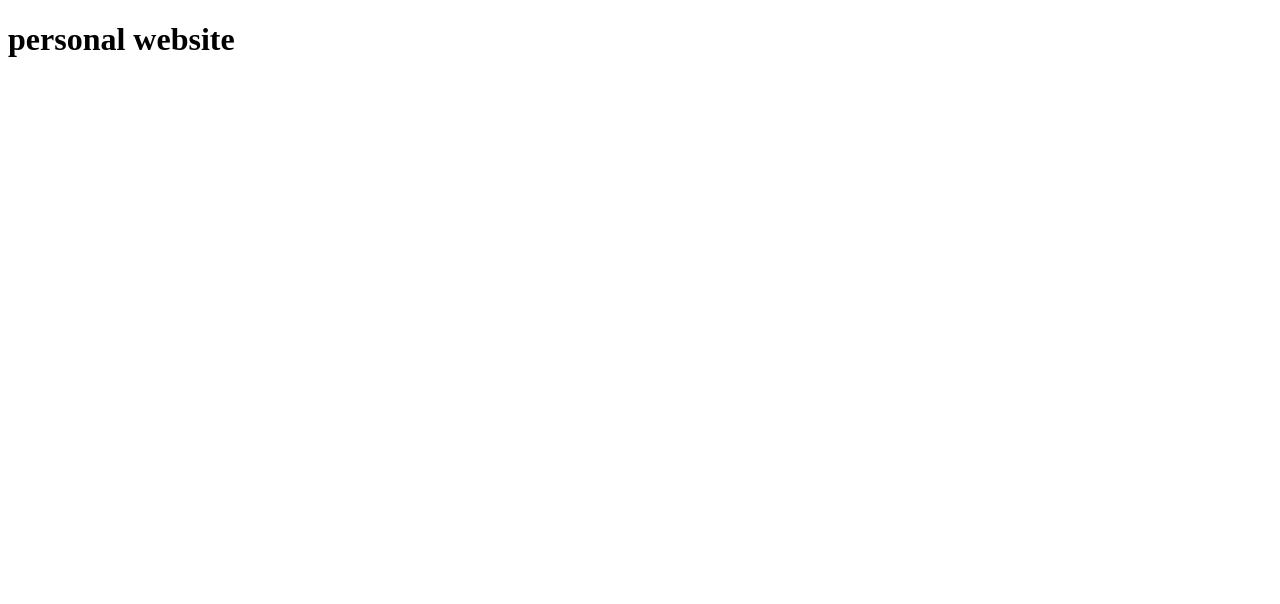
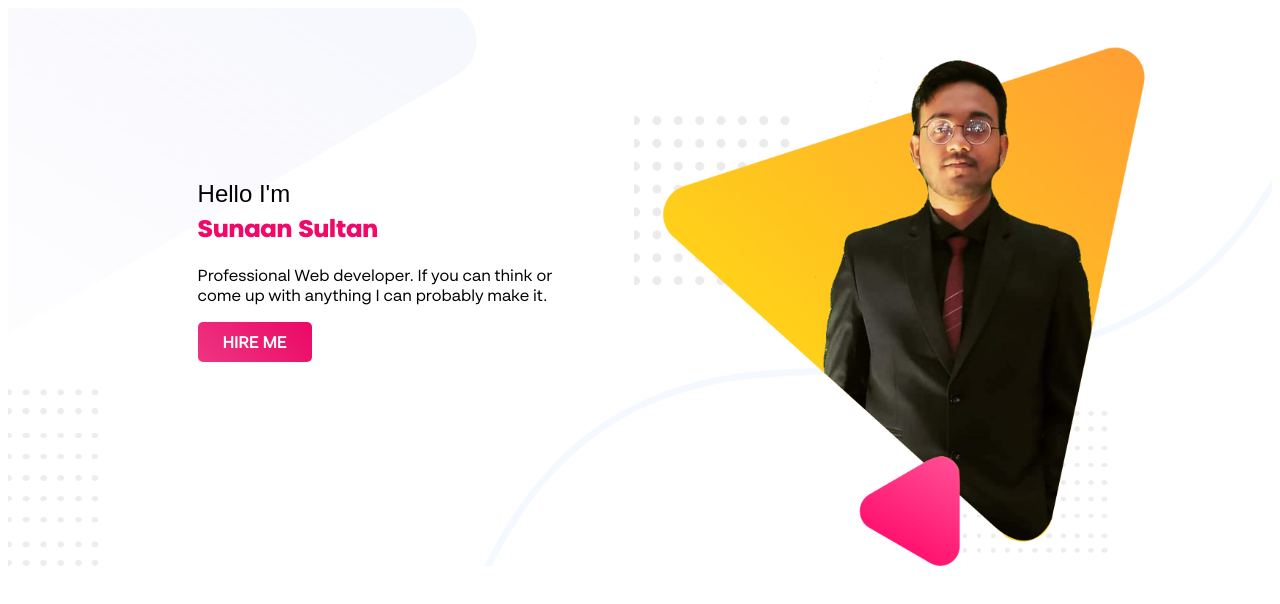
Before and after one commit to Sunaan-Sultan/personal-website, a plain HTML site: page index.html in a window 1280 px wide. Drawn offline with Linux system fonts and the light colour scheme.

Commit message:
2nd commit

```diff
--- a/index.html
+++ b/index.html
@@ -4,9 +4,23 @@
     <meta charset="UTF-8">
     <meta http-equiv="X-UA-Compatible" content="IE=edge">
     <meta name="viewport" content="width=device-width, initial-scale=1.0">
-    <title>Document</title>
+    <title>personal-website</title>
+    <link rel="stylesheet" href="styles.css">
 </head>
 <body>
-    <h1>personal website</h1>
+    <section class="header">
+        <div class="half-width">
+            <h1>Hello I'm</h1>
+            <h2> <span class="highlight" > Sunaan Sultan</span></h2>
+            <p class="paragraph">
+                Professional Web developer. If you can think or come up with anything I can probably make it.
+            </p>
+            <a class="link-button" target="_blank" href="https://www.linkedin.com/in/sunaan-sultan-169b38198/">HIRE ME</a>
+        </div>
+        <div class="half-width">
+            <img src="images/sunaan1.png" alt="">
+        </div>
+        <div style="clear:both;"></div>
+    </section>
 </body>
 </html>
--- a/styles.css
+++ b/styles.css
@@ -0,0 +1,78 @@
+@font-face {
+    font-family: apparat, sans-serif;
+    src: url(fonts/Apparat-Medium.ttf);
+    font-weight: 300;
+    font-style: normal;
+}
+
+@font-face {
+    font-family: neometric;
+    src: url(fonts/Neometric\ Alt\ Black\ \(Regular\).otf);
+    font-weight: 300;
+    font-style: normal;
+}
+
+@font-face {
+    font-family: BRSonoma-Regular;
+    src: url(fonts/BRSonoma-Regular.otf);
+    font-weight: 300;
+    font-style: normal;
+}
+
+h1{
+    font-family: apparat, sans-serif;
+    font-style: normal;
+    font-weight: 300;
+}
+
+h2{
+    font-family: neometric;
+    font-style: mormal;
+    font-weight: 300;
+    margin-top: -3%;
+}
+
+p{
+    font-family: BRSonoma-Regular;
+    src: url("fonts/BRSonoma-Regular.otf");
+    font-style: normal;
+    font-weight: 300;
+    padding-bottom: 3%;
+}
+
+.highlight{
+    color: rgb(241, 8, 105);
+}
+
+.link-button{
+    font-family: BRSonoma-Regular;
+    text-decoration: none;
+    padding: 10px 25px 10px 25px;
+    background-image: linear-gradient(45deg, rgb(238, 53, 130), rgb(235, 8, 102));
+    color: white;
+    border-radius: 5px;
+    font-weight: 700;
+}
+
+.half-width{
+    padding-top: 12%;
+    padding-left: 10%;
+    float: left;
+    margin-left: 5%;
+    width: 30%;
+    height: 100%;
+}
+
+.half-width img{
+    width: 150%;
+    float: right;
+    margin-right: -15%;
+    margin-top: -35%;
+    height: 100%;
+}
+
+.header{
+    background-image: url("images/header-bg.png");
+    background-size: 100%;
+    background-position: left;
+}
```
Also changed, not shown: fonts/Apparat-Medium.ttf (added), fonts/BRSonoma-Regular.otf (added), fonts/Neometric Alt Black (Regular).otf (added), fonts/Neometric Alt Bold (Regular).otf (added).
